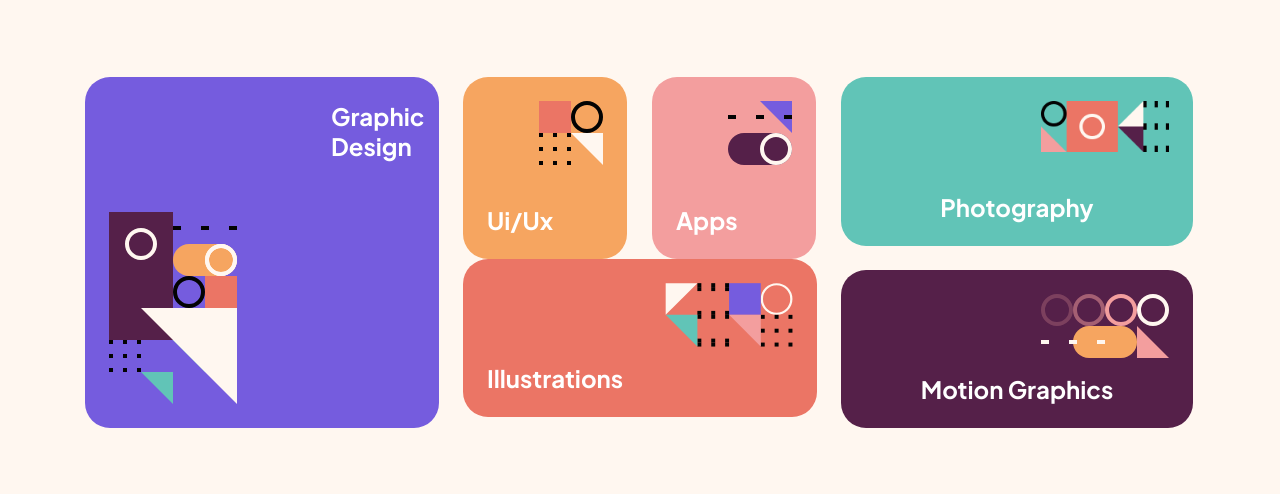
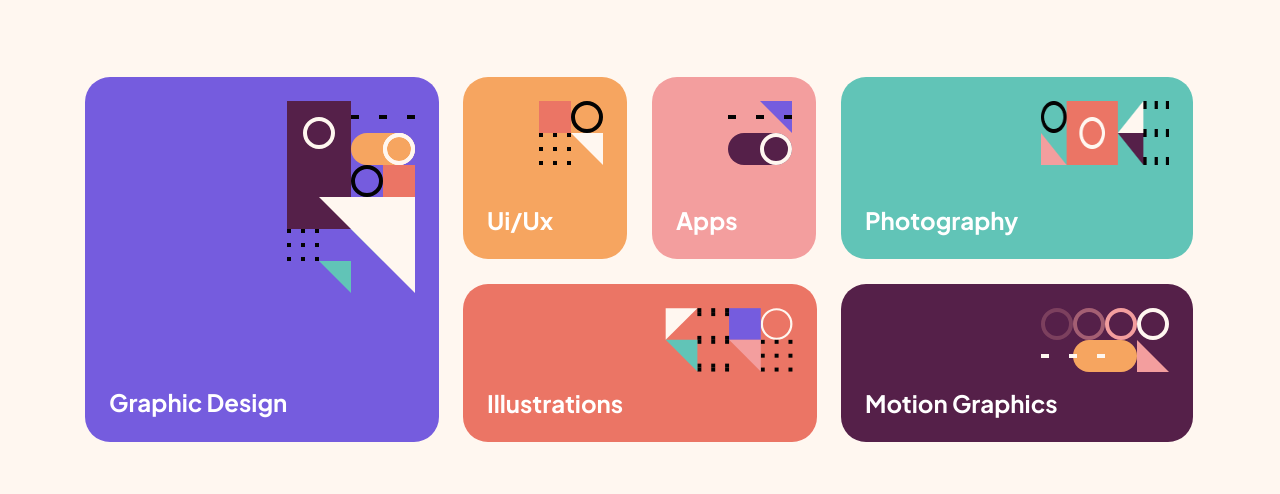
Before and after one commit to jorge23w32/single-page-design-portfolio, a plain HTML site: page index.html in a window 1280 px wide. Shown: the part 306-800 px from the top of the page. Drawn offline with Linux system fonts and the light colour scheme.

Commit message:
Se corrige el gap de las filas secciones

```diff
--- a/styles/style.css
+++ b/styles/style.css
@@ -121,7 +121,7 @@ main {
   background-color: var(--color-purple);
   border-radius: 25px;
   display: flex;
-  flex-direction:var(--color-teal);
+  flex-direction:column;
   padding: 1.5rem;
   gap: 5.875rem;
 }
@@ -136,7 +136,7 @@ main {
   flex-direction: column;
   max-width: 22.125rem  /* 354/16 */;
   width: 100%;
-  gap: 1.5625rpx;
+  gap: 1.5625rem;
   align-items: stretch;
 }
 .column-2 .union {
@@ -188,6 +188,7 @@ main {
 .column-3 {
   display: flex;
   flex-direction: column;
+  text-align: start;
   justify-content: space-between;
   max-width: 22.125rem  /* 354/16 */;
   width: 100%;
@@ -201,7 +202,7 @@ main {
   display: flex;
   flex-direction: column;
   justify-content: center;
-  align-items: center;
+  /*align-items: center;*/
   padding: 1.5rem;
 }
 .photography {
```
